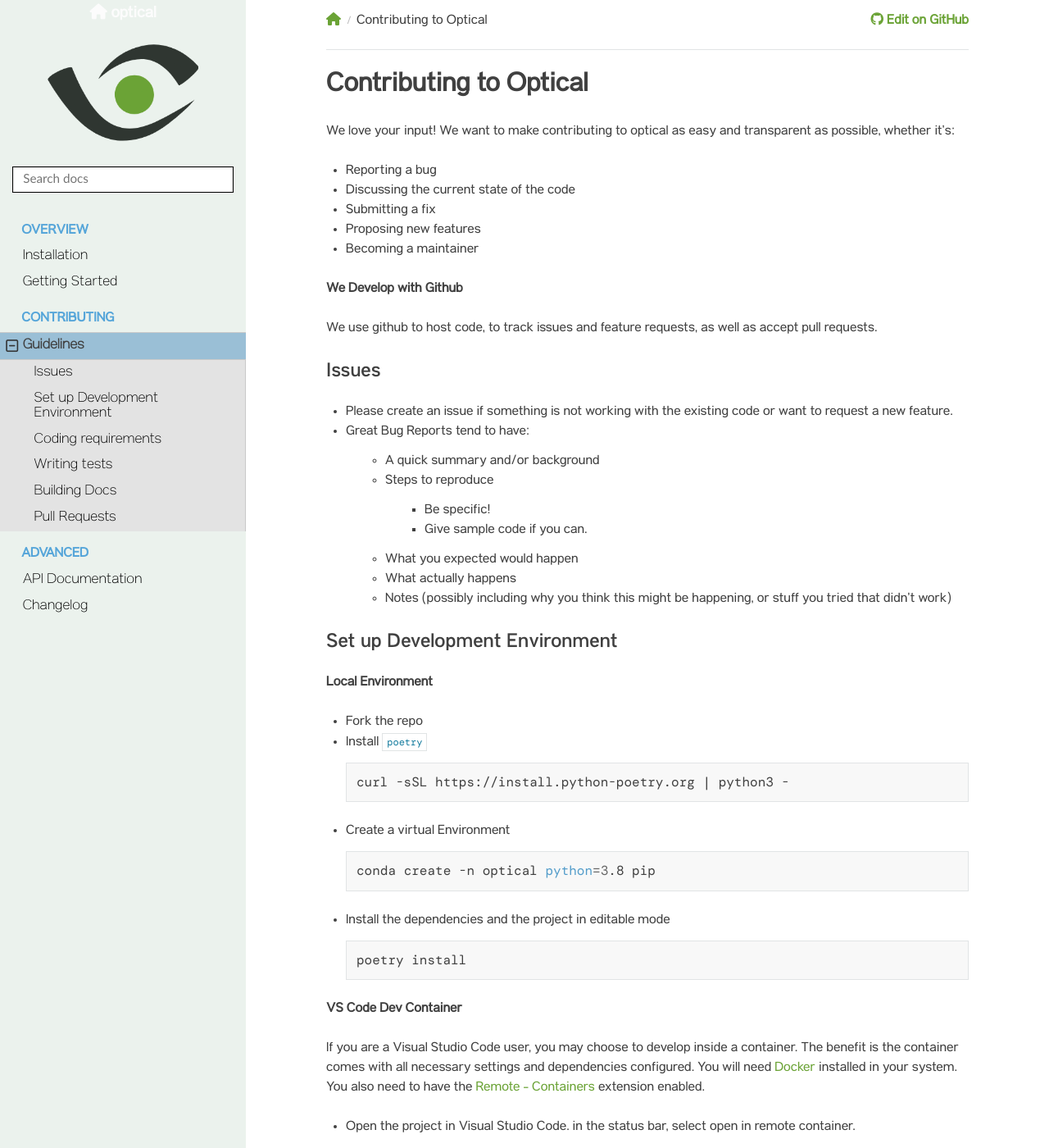
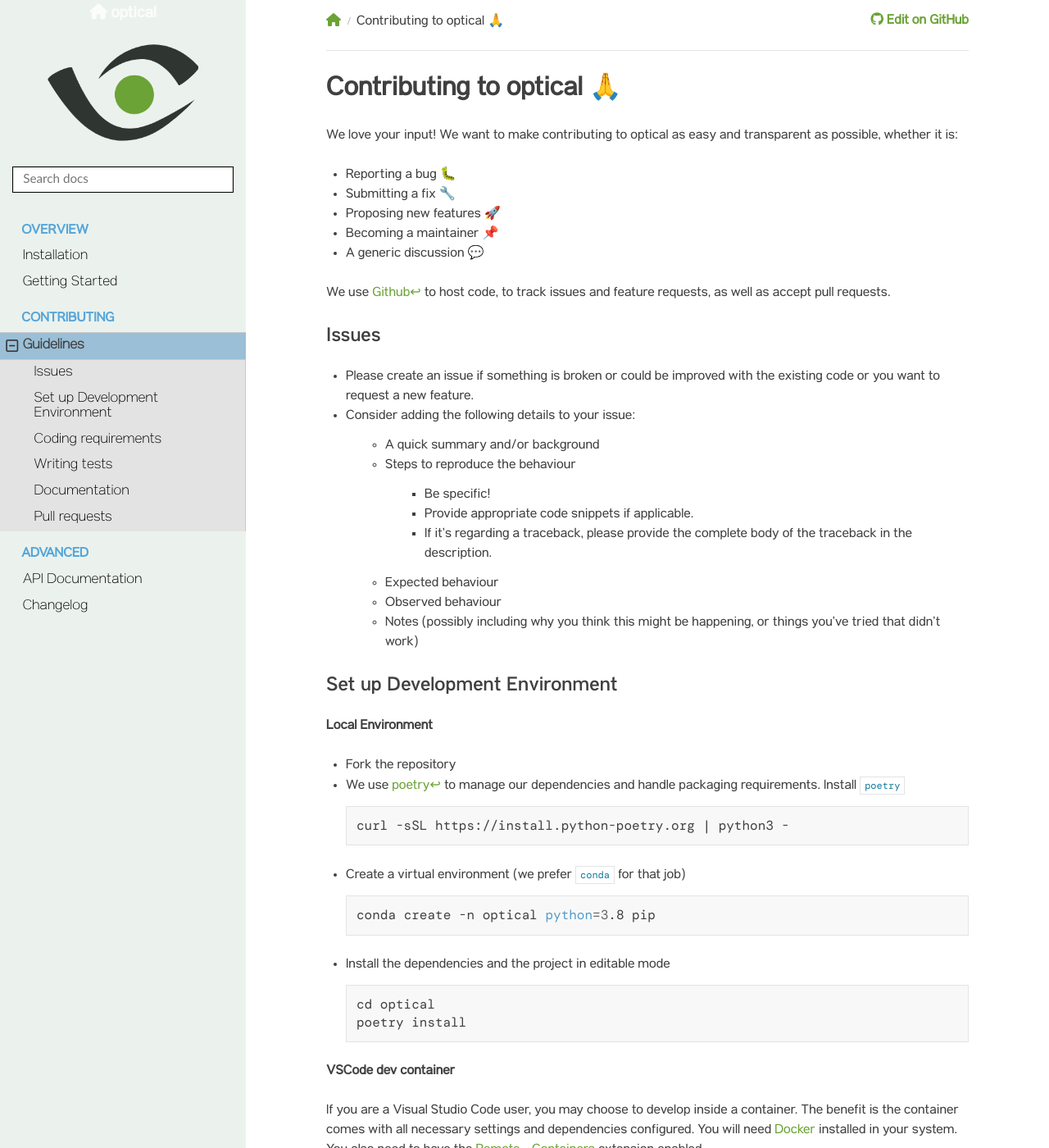
Before and after one commit to hashtagml/optical, a Sphinx documentation site: the page built from docs/source/contrib.rst, in a window 1280 px wide and 1400 px high. Shown: the whole window at 82% size. Built offline with Sphinx 7.4.7 and the Read the Docs theme 2.0.0, drawn with Linux system fonts in a browser that asks for light colours; nearby versions of some CDN libraries; some web fonts are replaced; some of the changed text lies outside the part shown.

Commit message:
minor fixes on docs, typos

```diff
--- a/docs/source/_static/css/custom.css
+++ b/docs/source/_static/css/custom.css
@@ -73,17 +73,25 @@
     /* font-size: 1.3rem; */
     line-height: 150%;
 }
-/*
-.section ul {
-    line-height: 30%;
-} */
+
+.btn-neutral {
+    background-color: #6ba336 !important;
+    border: 2px solid #6ba336 !important;
+    font-family: Brandon !important;
+    color: white !important;
+}
+
+.btn-neutral:hover {
+    background-color: white !important;
+    color: #2f3631 !important;
+}
 
 .fa {
     font-family: Brandon, sans-serif !important;
 }
 
 .section > ul li {
-    padding: 10px 3px;
+    padding: 1px 3px;
 }
 
 h2,
--- a/docs/source/contrib.rst
+++ b/docs/source/contrib.rst
@@ -1,37 +1,36 @@
 ..
     Adapted from https://gist.github.com/briandk/3d2e8b3ec8daf5a27a62
 
-########################
-Contributing to Optical
-########################
+###########################
+Contributing to optical 🙏
+###########################
 
-We love your input! We want to make contributing to optical as easy and transparent as possible, whether it's:
+We love your input! We want to make contributing to optical as easy and transparent as possible, whether it is:
 
-* Reporting a bug
-* Discussing the current state of the code
-* Submitting a fix
-* Proposing new features
-* Becoming a maintainer
+* Reporting a bug 🐛
+* Submitting a fix 🔧
+* Proposing new features 🚀
+* Becoming a maintainer 📌
+* A generic discussion  💬
 
-**We Develop with Github**
-
-We use github to host code, to track issues and feature requests, as well as accept pull requests.
+We use `Github↩ <https://github.com/hashtagml/optical>`_ to host code, to track issues and feature requests, as well as accept pull requests.
 
 
 Issues
 ======
 
-* Please create an issue if something is not working with the existing code or want to request a new feature.
-* Great Bug Reports tend to have:
+* Please create an issue if something is broken or could be improved with the existing code or you want to request a new feature.
+* Consider adding the following details to your issue:
 
     * A quick summary and/or background
-    * Steps to reproduce
+    * Steps to reproduce the behaviour
 
         * Be specific!
-        * Give sample code if you can.
-    * What you expected would happen
-    * What actually happens
-    * Notes (possibly including why you think this might be happening, or stuff you tried that didn't work)
+        * Provide appropriate code snippets if applicable.
+        * If it's regarding a traceback, please provide the complete body of the traceback in the description.
+    * Expected behaviour
+    * Observed behaviour
+    * Notes (possibly including why you think this might be happening, or things you've tried that didn't work)
 
 
 Set up Development Environment
@@ -39,14 +38,14 @@
 
 **Local Environment**
 
-* Fork the repo
-* Install ``poetry``
+* Fork the repository
+* We use `poetry↩ <https://python-poetry.org/>`_ to manage our dependencies and handle packaging requirements. Install ``poetry``
 
   .. code-block:: bash
 
     curl -sSL https://install.python-poetry.org | python3 -
 
-* Create a virtual Environment
+* Create a virtual environment (we prefer ``conda`` for that job)
 
   .. code-block:: bash
 
@@ -56,10 +55,11 @@
 
   .. code-block:: bash
 
+    cd optical
     poetry install
 
 
-**VS Code Dev Container**
+**VSCode dev container**
 
 If you are a Visual Studio Code user, you may choose to develop inside a container. The benefit is the container comes with all necessary settings and dependencies configured. You will need `Docker <https://www.docker.com/>`_ installed in your system. You also need to have the `Remote - Containers <https://marketplace.visualstudio.com/items?itemName=ms-vscode-remote.remote-containers>`_ extension enabled.
 
@@ -83,9 +83,11 @@
 Writing tests
 =============
 
-Writing units tests is very important to ensure correctness of your changes and to make sure your changes are not breaking current behaviour unintensionally.
+Writing units tests is very important to ensure correctness of your changes and to make sure your changes are not breaking current behaviour unintentionally.
 
-Below are the characteristics of a good unit test as mentioned `here <https://docs.microsoft.com/en-us/dotnet/core/testing/unit-testing-best-practices#characteristics-of-a-good-unit-test>`_
+If you are writing a new feature make sure you write unit tests for the same. We use `pytest <https://docs.pytest.org/en/7.1.x/>`_ for writing our test cases.
+
+Here are a few characteristics of a good unit test.
 
 * **Fast**: It is not uncommon for mature projects to have thousands of unit tests. Unit tests should take very little time to run. Milliseconds.
 * **Isolated**: Unit tests are standalone, can be run in isolation, and have no dependencies on any outside factors such as a file system or database.
@@ -93,25 +95,30 @@
 * **Self-Checking**: The test should be able to automatically detect if it passed or failed without any human interaction.
 * **Timely**: A unit test should not take a disproportionately long time to write compared to the code being tested. If you find testing the code taking a large amount of time compared to writing the code, consider a design that is more testable.
 
-**Note**: All the tests will be run automatically through github actions whenever a pull request is raised and subsequest commits on top it.
+..note::
+  All the tests will be run automatically through github actions whenever a pull request is raised and subsequent commits on top it.
 
-Building Docs
+..tip::
+  You can read more about standard practices about writing unit test in `Microsoft docs <https://docs.microsoft.com/en-us/dotnet/core/testing/unit-testing-best-practices#characteristics-of-a-good-unit-test>`_.
+
+Documentation
 ==============
 
-Add/Modify documentation as required and test these changes on your local or remote container using below command
+Please add or modify documentation supporting the changes you have made. You can test the documentation locally using:
 
 .. code-block:: bash
 
     tox -e docs #To use existing environment
-    tox --recreate -e docs #To recreate the environment
 
-Once docs build is successful, you can find built pages under ``docs/build``.
+Optionally, you can pass a tag ``--recreate`` to the above command in case you want to run a fresh build. If the build is successful, you can find your documentation under ``docs/build/html``.
 
 
-Pull Requests
+
+Pull requests
 =============
 
-* Before raising pull request please make sure you branch is up to date with main branch. Others might have merged new changes to main after you started working on your branch.
+* Before raising pull request please ensure your branch is up to date with ``main`` branch. Others might have merged new changes to ``main`` after you started working on your branch.
+*
   Typical steps are listed below
 
     .. code-block:: bash
```
Also changed, not shown: other parts of docs/source/contrib.rst (+1 -1 lines).
